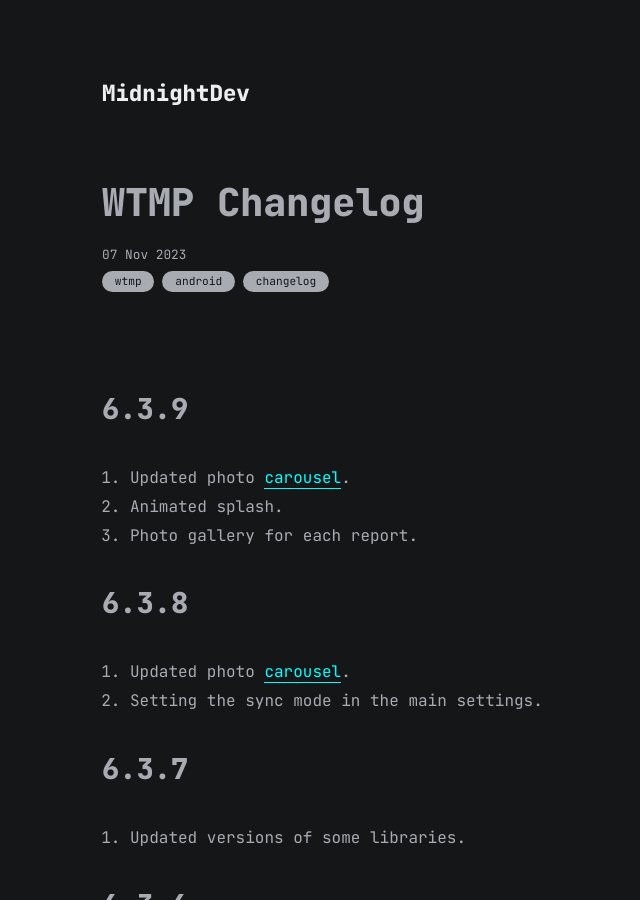
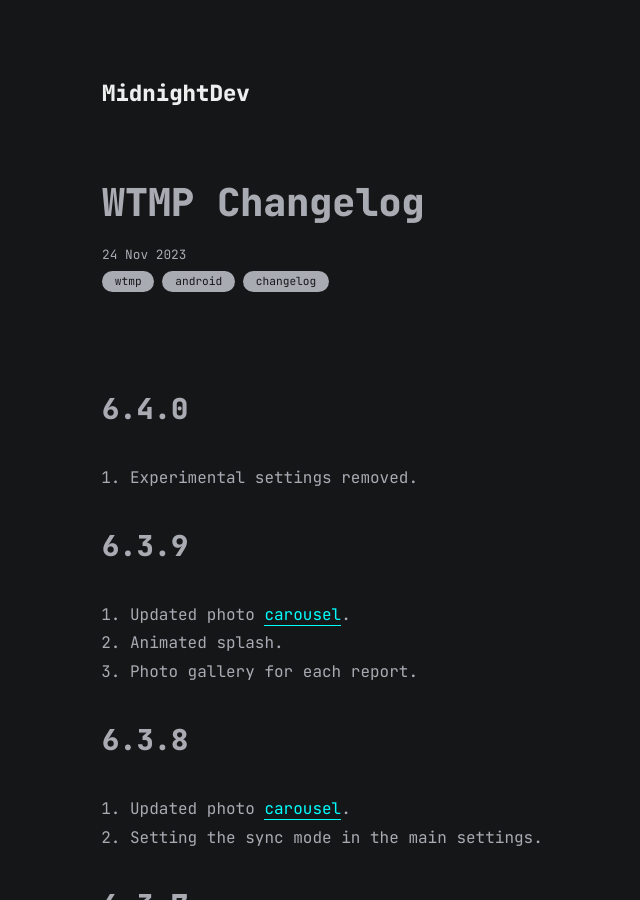
Before and after one commit to mdnghtdv/mdnghtdv.github.io, a Jekyll site: the page built from all_collections/_posts/2023-11-24-wtmp-changelog.md, in a window 1280 px wide and 900 px high. Shown: the whole window, without its empty margins (213-853 px from the left). Built offline with Jekyll 4.4.1, drawn with Linux system fonts in a browser that asks for light colours.

Commit message:
Update and rename 2023-11-07-wtmp-changelog.md to 2023-11-24-wtmp-changelog.md

```diff
--- a/all_collections/_posts/2023-11-07-wtmp-changelog.md
+++ b/all_collections/_posts/2023-11-24-wtmp-changelog.md
@@ -1,9 +1,13 @@
 ---
 layout: post
 title: WTMP Changelog
-date: 2023-11-07
+date: 2023-11-24
 categories: [wtmp, android, changelog]
 ---
+
+## 6.4.0
+
+1. Experimental settings removed.
 
 ## 6.3.9
 
```
